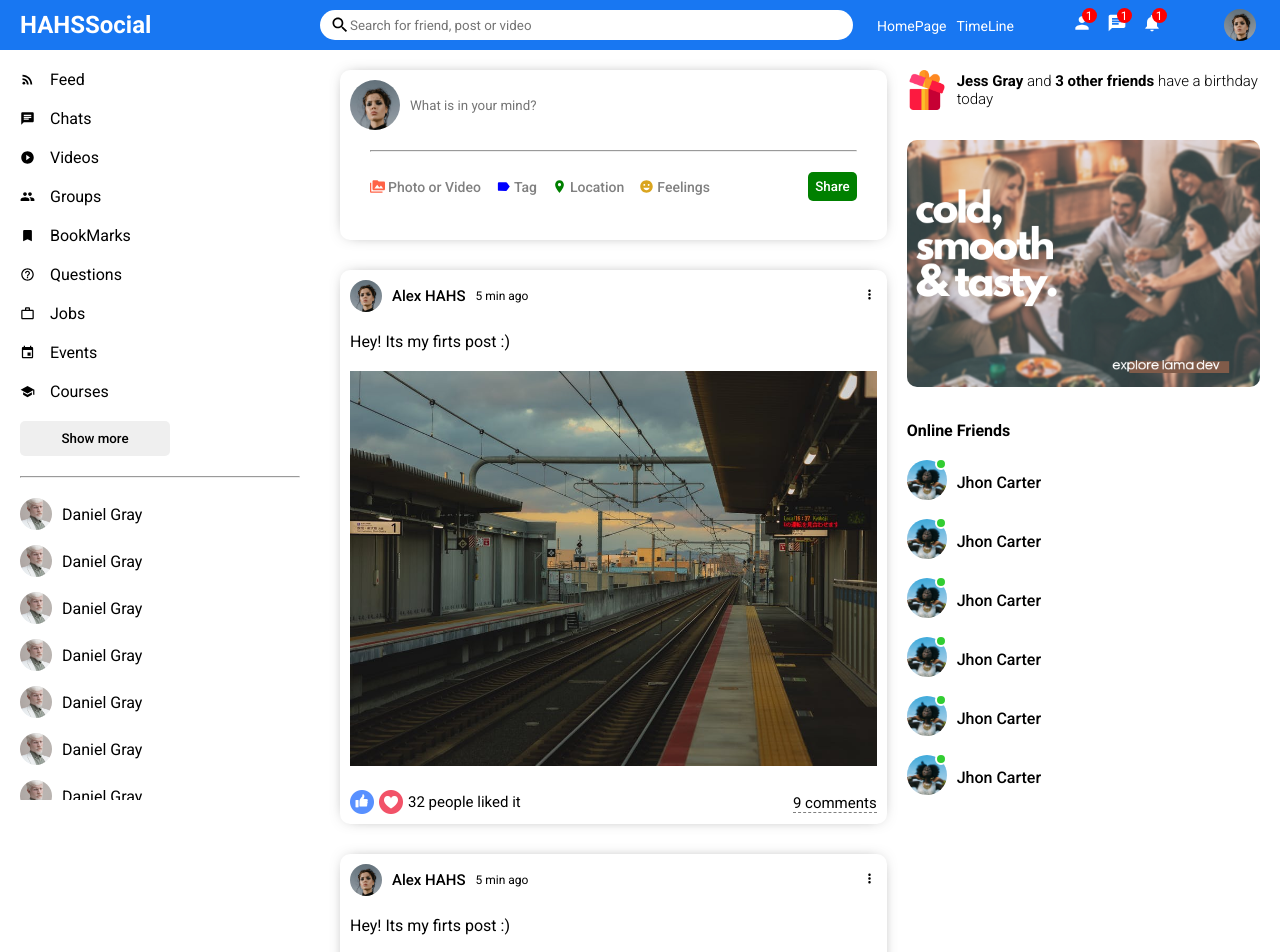
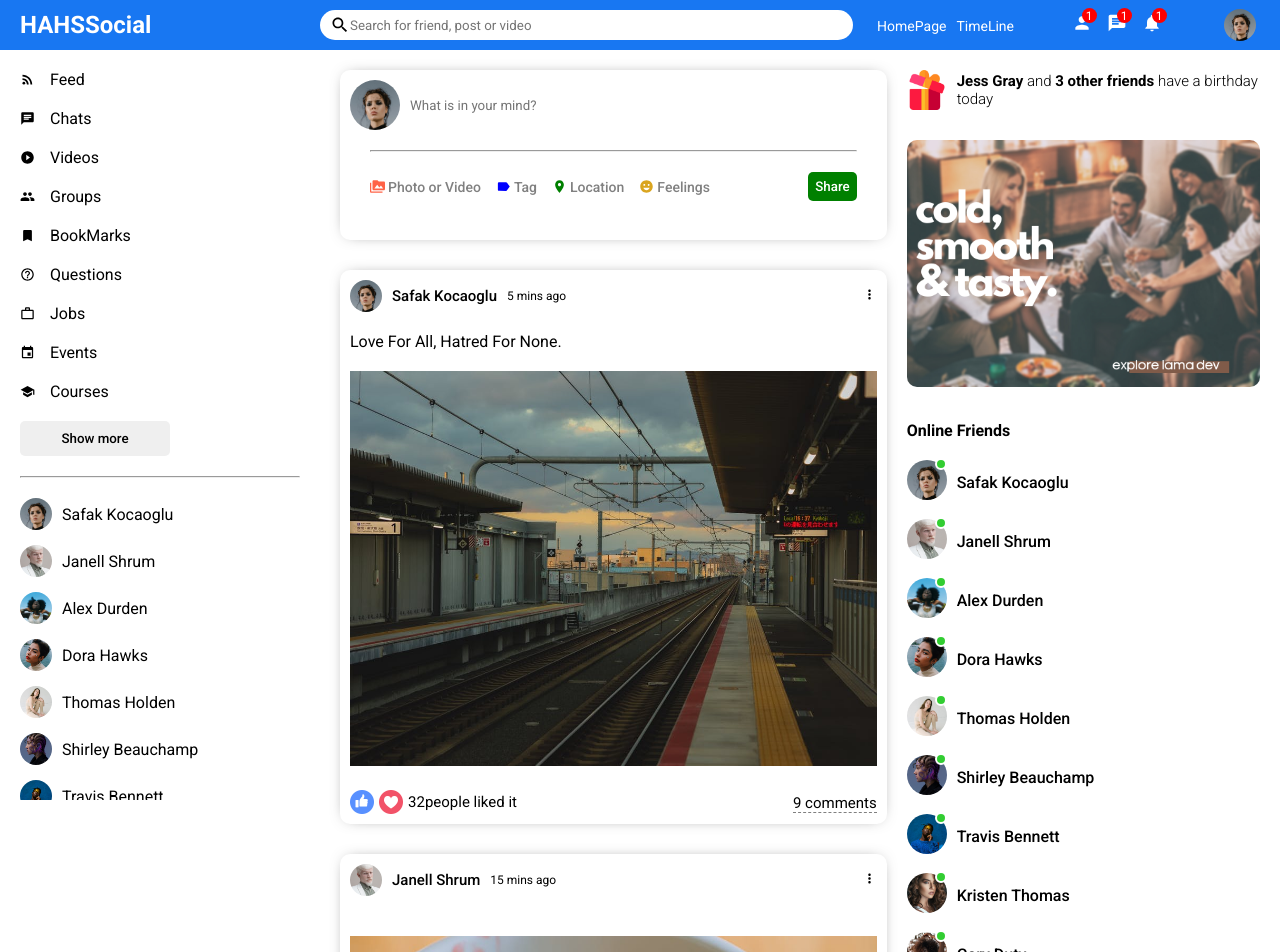
Before and after one commit to hahs-92/social-media-FB-app, a React (Create React App) app: page / in a window 1280 px wide. Shown: the top 952 px of the page. Built offline with nearby package versions, Linux system fonts and the light colour scheme.

Commit message:
dummy data

```diff
--- /dev/null
+++ b/src/components/CloseFriend.jsx
@@ -0,0 +1,14 @@
+import styles from '../styles/components/CloseFriend.styles.module.css'
+
+const CloseFriend = ({ user }) => {
+    return (
+        <li className={ styles.Friend }>
+            <img src={ user?.profilePicture } alt="friend" />
+            <span className={ styles.FriendName}>
+                { user?.username }
+            </span>
+        </li>
+    )
+}
+
+export default CloseFriend
--- a/src/components/Feed.jsx
+++ b/src/components/Feed.jsx
@@ -3,18 +3,19 @@
 //components
 import Share from './Share'
 import Post from './Post'
+//dummyData
+import { Posts } from '../dummyData.js'
 
 const Feed = () => {
     return (
         <section className={ styles.Feed }>
             <div className={ styles.Wrapper }>
                 <Share />
-                <Post />
-                <Post />
-                <Post />
-                <Post />
-                <Post />
-                <Post />
+                {
+                    Posts.map(post => (
+                        <Post key={ post.id } post={ post } />
+                    ))
+                }
             </div>
         </section>
     )
--- /dev/null
+++ b/src/components/Online.jsx
@@ -0,0 +1,19 @@
+import styles from '../styles/components/Online.styles.module.css'
+
+const Online = ({user}) => {
+    return (
+        <li className={ styles.Friend }>
+            <article className={ styles.ProfileImageWrapper }>
+                <img className={ styles.ProfileImage } src={user.profilePicture }alt="person-profile" />
+
+                <span className={ styles.Online}></span>
+            </article>
+
+            <span className={ styles.UserName }>
+                { user.username }
+            </span>
+        </li>
+    )
+}
+
+export default Online
--- a/src/components/Post.jsx
+++ b/src/components/Post.jsx
@@ -2,16 +2,20 @@
 import { MoreVert } from '@mui/icons-material'
 //styles
 import styles from '../styles/components/Post.styles.module.css'
+//dummyData
+import { Users } from '../dummyData'
 
-const Post = () => {
+const Post = ({ post }) => {
     return (
         <article className={ styles.Post }>
             <div className={ styles.Wrapper }>
                 <section className={ styles.Top }>
                     <div className={ styles.TopLeft }>
-                        <img src="/assets/person/1.jpeg" alt="avatar" />
-                        <span className={ styles.UserName }>Alex HAHS</span>
-                        <span className={ styles.Date }>5 min ago</span>
+                        <img src={Users.filter(user => user.id === post?.userId)[0].profilePicture} alt="avatar" />
+                        <span className={ styles.UserName }>
+                            { Users.filter(user => user.id === post?.userId)[0].username }
+                        </span>
+                        <span className={ styles.Date }>{ post.date }</span>
                     </div>
 
                     <div className={ styles.TopRight }>
@@ -21,9 +25,9 @@
 
                 <section className={ styles.Center }>
                     <span className={ styles.CenterText }>
-                        Hey! Its my firts post :)
+                        { post?.desc }
                     </span>
-                    <img src="/assets/post/1.jpeg" alt="metro" />
+                    <img src={post?.photo} alt="metro" />
                 </section>
 
                 <section className={ styles.Bottom }>
@@ -31,13 +35,13 @@
                         <img src="/assets/like.png" alt="like-icon" />
                         <img src="/assets/heart.png" alt="heart-icon" />
                         <span className={ styles.BottonCounter }>
-                            32 people liked it
+                            { post.like }people liked it
                         </span>
                     </section>
 
                     <section className={ styles.BottomRight }>
                         <span className={ styles.CommentText }>
-                            9 comments
+                            { post.comment} comments
                         </span>
                     </section>
                 </section>
--- a/src/components/RightBar.jsx
+++ b/src/components/RightBar.jsx
@@ -1,4 +1,10 @@
+//styles
 import styles from '../styles/components/RightBar.styles.module.css'
+//components
+import Online from './Online'
+//dummyData
+import { Users } from '../dummyData'
+
 
 const RightBar = () => {
     return (
@@ -18,60 +24,11 @@
                 </h4>
 
                 <ul className={ styles.FriendList}>
-                    <li className={ styles.Friend }>
-                        <article className={ styles.ProfileImageWrapper }>
-                            <img className={ styles.ProfileImage } src="assets/person/3.jpeg" alt="person-profile" />
-
-                            <span className={ styles.Online}></span>
-                        </article>
-
-                        <span className={ styles.UserName }>Jhon Carter</span>
-                    </li>
-                    <li className={ styles.Friend }>
-                        <article className={ styles.ProfileImageWrapper }>
-                            <img className={ styles.ProfileImage } src="assets/person/3.jpeg" alt="person-profile" />
-
-                            <span className={ styles.Online}></span>
-                        </article>
-
-                        <span className={ styles.UserName }>Jhon Carter</span>
-                    </li>
-                    <li className={ styles.Friend }>
-                        <article className={ styles.ProfileImageWrapper }>
-                            <img className={ styles.ProfileImage } src="assets/person/3.jpeg" alt="person-profile" />
-
-                            <span className={ styles.Online}></span>
-                        </article>
-
-                        <span className={ styles.UserName }>Jhon Carter</span>
-                    </li>
-                    <li className={ styles.Friend }>
-                        <article className={ styles.ProfileImageWrapper }>
-                            <img className={ styles.ProfileImage } src="assets/person/3.jpeg" alt="person-profile" />
-
-                            <span className={ styles.Online}></span>
-                        </article>
-
-                        <span className={ styles.UserName }>Jhon Carter</span>
-                    </li>
-                    <li className={ styles.Friend }>
-                        <article className={ styles.ProfileImageWrapper }>
-                            <img className={ styles.ProfileImage } src="assets/person/3.jpeg" alt="person-profile" />
-
-                            <span className={ styles.Online}></span>
-                        </article>
-
-                        <span className={ styles.UserName }>Jhon Carter</span>
-                    </li>
-                    <li className={ styles.Friend }>
-                        <article className={ styles.ProfileImageWrapper }>
-                            <img className={ styles.ProfileImage } src="assets/person/3.jpeg" alt="person-profile" />
-
-                            <span className={ styles.Online}></span>
-                        </article>
-
-                        <span className={ styles.UserName }>Jhon Carter</span>
-                    </li>
+                   {
+                       Users.map(user => (
+                           <Online key={ user.id } user={ user } />
+                       ))
+                   }
                 </ul>
             </div>
         </section>
--- a/src/components/SideBar.jsx
+++ b/src/components/SideBar.jsx
@@ -11,6 +11,10 @@
 } from '@mui/icons-material';
 //styles
 import styles from '../styles/components/SideBar.styles.module.css'
+//components
+import CloseFriend from './CloseFriend'
+//dummyData
+import { Users } from '../dummyData'
 
 function SideBar() {
     return (
@@ -97,47 +101,11 @@
                 <hr className={ styles.Hr } />
 
                 <ul className={ styles.FriendList}>
-                    <li className={ styles.Friend }>
-                        <img src="/assets/person/2.jpeg" alt="friend" />
-
-                        <span className={ styles.FriendName}>Daniel Gray</span>
-                    </li>
-
-                    <li className={ styles.Friend }>
-                        <img src="/assets/person/2.jpeg" alt="friend" />
-
-                        <span className={ styles.FriendName}>Daniel Gray</span>
-                    </li>
-
-                    <li className={ styles.Friend }>
-                        <img src="/assets/person/2.jpeg" alt="friend" />
-
-                        <span className={ styles.FriendName}>Daniel Gray</span>
-                    </li>
-
-                    <li className={ styles.Friend }>
-                        <img src="/assets/person/2.jpeg" alt="friend" />
-
-                        <span className={ styles.FriendName}>Daniel Gray</span>
-                    </li>
-
-                    <li className={ styles.Friend }>
-                        <img src="/assets/person/2.jpeg" alt="friend" />
-
-                        <span className={ styles.FriendName}>Daniel Gray</span>
-                    </li>
-
-                    <li className={ styles.Friend }>
-                        <img src="/assets/person/2.jpeg" alt="friend" />
-
-                        <span className={ styles.FriendName}>Daniel Gray</span>
-                    </li>
-
-                    <li className={ styles.Friend }>
-                        <img src="/assets/person/2.jpeg" alt="friend" />
-
-                        <span className={ styles.FriendName}>Daniel Gray</span>
-                    </li>
+                    {
+                        Users.map(user => (
+                            <CloseFriend key={ user.id } user={ user } />
+                        ))
+                    }
                 </ul>
             </div>
         </aside>
--- /dev/null
+++ b/src/dummyData.js
@@ -0,0 +1,139 @@
+export const Users = [
+    {
+        id:1,
+        profilePicture: "assets/person/1.jpeg",
+        username: "Safak Kocaoglu",
+    },
+    {
+        id:2,
+        profilePicture: "assets/person/2.jpeg",
+        username: "Janell Shrum",
+    },
+    {
+        id:3,
+        profilePicture: "assets/person/3.jpeg",
+        username: "Alex Durden",
+    },
+    {
+        id:4,
+        profilePicture: "assets/person/4.jpeg",
+        username: "Dora Hawks",
+    },
+    {
+        id:5,
+        profilePicture: "assets/person/5.jpeg",
+        username: "Thomas Holden",
+    },
+    {
+        id:6,
+        profilePicture: "assets/person/6.jpeg",
+        username: "Shirley Beauchamp",
+    },
+    {
+        id:7,
+        profilePicture: "assets/person/7.jpeg",
+        username: "Travis Bennett",
+    },
+    {
+        id:8,
+        profilePicture: "assets/person/8.jpeg",
+        username: "Kristen Thomas",
+    },
+    {
+        id:9,
+        profilePicture: "assets/person/9.jpeg",
+        username: "Gary Duty",
+    },
+    {
+        id:10,
+        profilePicture: "assets/person/10.jpeg",
+        username: "Safak Kocaoglu",
+    },
+  ]
+
+  export const Posts = [
+    {
+        id: 1,
+        desc: "Love For All, Hatred For None.",
+        photo: "assets/post/1.jpeg",
+        date: "5 mins ago",
+        userId: 1,
+        like: 32,
+        comment: 9,
+    },
+    {
+        id: 2,
+        photo: "assets/post/2.jpeg",
+        date: "15 mins ago",
+        userId: 2,
+        like: 2,
+        comment: 1,
+    },
+    {
+        id: 3,
+        desc: "Every moment is a fresh beginning.",
+        photo: "assets/post/3.jpeg",
+        date: "1 hour ago",
+        userId: 3,
+        like: 61,
+        comment: 2,
+    },
+    {
+        id: 4,
+        photo: "assets/post/4.jpeg",
+        date: "4 hours ago",
+        userId: 4,
+        like: 7,
+        comment: 3,
+    },
+    {
+        id: 5,
+        photo: "assets/post/5.jpeg",
+        date: "5 hours ago",
+        userId: 5,
+        like: 23,
+        comment: 5,
+    },
+    {
+        id: 6,
+        photo: "assets/post/6.jpeg",
+        date: "1 day ago",
+        userId: 6,
+        like: 44,
+        comment: 6,
+    },
+    {
+        id: 7,
+        desc: "Never regret anything that made you smile.",
+        photo: "assets/post/7.jpeg",
+        date: "2 days ago",
+        userId: 7,
+        like: 52,
+        comment: 3,
+    },
+    {
+        id: 8,
+        photo: "assets/post/8.jpeg",
+        date: "3 days ago",
+        userId: 8,
+        like: 15,
+        comment: 1,
+    },
+    {
+        id: 9,
+        desc: "Change the world by being yourself.",
+        photo: "assets/post/9.jpeg",
+        date: "5 days ago",
+        userId: 9,
+        like: 11,
+        comment: 2,
+    },
+    {
+        id: 10,
+        photo: "assets/post/10.jpeg",
+        date: "1 week ago",
+        userId: 10,
+        like: 104,
+        comment: 12,
+    },
+  ]
--- /dev/null
+++ b/src/styles/components/CloseFriend.styles.module.css
@@ -0,0 +1,13 @@
+.Friend {
+    display: flex;
+    align-items: center;
+    margin-bottom: 1.5rem;
+}
+
+.Friend img {
+    margin-right: 1rem;
+    width: 3.2rem;
+    height: 3.2rem;
+    border-radius: 50%;
+    object-fit: cover;
+}
--- /dev/null
+++ b/src/styles/components/Online.styles.module.css
@@ -0,0 +1,32 @@
+.Friend {
+    display: flex;
+    align-items: center;
+    margin-bottom: 1.5rem;
+}
+
+.ProfileImageWrapper {
+    position: relative;
+    margin-right: 1rem;
+}
+
+.ProfileImage {
+    width: 4rem;
+    height: 4rem;
+    border-radius: 50%;
+    object-fit: cover;
+}
+
+.Online {
+    position: absolute;
+    top: -2px;
+    right: 0;
+    width: 1.2rem;
+    height: 1.2rem;
+    border-radius: 50%;
+    border: 2px solid white;
+    background-color: limegreen;
+}
+
+.UserName {
+    font-weight: 500;
+}
--- a/src/styles/components/RightBar.styles.module.css
+++ b/src/styles/components/RightBar.styles.module.css
@@ -31,37 +31,3 @@
 .Title {
     margin-bottom: 2rem;
 }
-
-
-.Friend {
-    display: flex;
-    align-items: center;
-    margin-bottom: 1.5rem;
-}
-
-.ProfileImageWrapper {
-    position: relative;
-    margin-right: 1rem;
-}
-
-.ProfileImage {
-    width: 4rem;
-    height: 4rem;
-    border-radius: 50%;
-    object-fit: cover;
-}
-
-.Online {
-    position: absolute;
-    top: -2px;
-    right: 0;
-    width: 1.2rem;
-    height: 1.2rem;
-    border-radius: 50%;
-    border: 2px solid white;
-    background-color: limegreen;
-}
-
-.UserName {
-    font-weight: 500;
-}
--- a/src/styles/components/SideBar.styles.module.css
+++ b/src/styles/components/SideBar.styles.module.css
@@ -1,5 +1,7 @@
 .SideBar {
     flex: 3;
+    position: sticky;
+    top: 5rem;
     height: calc(100vh - 5rem);
     overflow-y: scroll;
 }
@@ -42,17 +44,3 @@
 .Hr {
     margin:  2rem 0;
 }
-
-.Friend {
-    display: flex;
-    align-items: center;
-    margin-bottom: 1.5rem;
-}
-
-.Friend img {
-    margin-right: 1rem;
-    width: 3.2rem;
-    height: 3.2rem;
-    border-radius: 50%;
-    object-fit: cover;
-}
--- a/src/styles/components/TopBar.styles.module.css
+++ b/src/styles/components/TopBar.styles.module.css
@@ -6,6 +6,7 @@
     height: 5rem;
     width: 100%;
     background-color: var(--BG);
+    z-index: 999;
 }
 
 .TopBarLeft {
```
